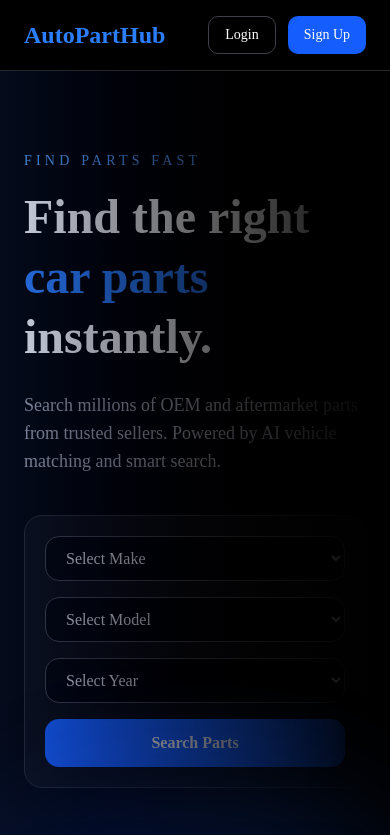
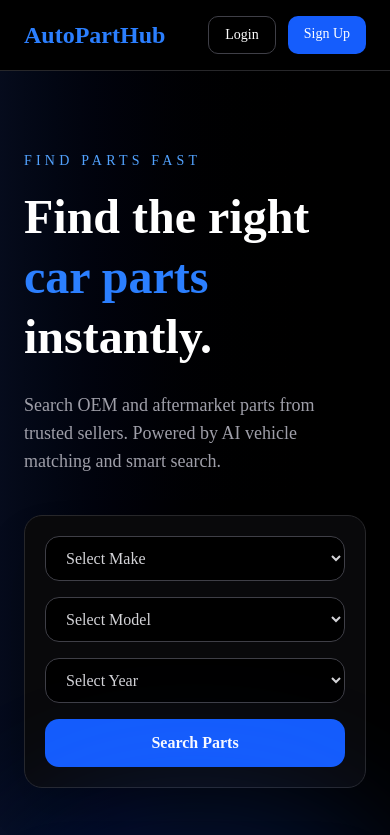
Before and after one commit to anaskhatiib00/autoparthub, a Next.js app in the folder frontend/: page / in a window 390 px wide. Shown: the top 835 px of the page. Built offline with nearby package versions, Linux system fonts and the light colour scheme; grey boxes are pictures that could not be loaded.

Commit message:
Fix homepage navigation links

```diff
--- a/frontend/app/page.tsx
+++ b/frontend/app/page.tsx
@@ -1,49 +1,36 @@
 export default function HomePage() {
   return (
     <main className="min-h-screen bg-black text-white">
-      {/* Navbar */}
       <nav className="border-b border-zinc-800 bg-black/80 backdrop-blur">
         <div className="mx-auto flex max-w-7xl items-center justify-between px-6 py-4">
-          <h1 className="text-2xl font-bold text-blue-500">
+          <a href="/" className="text-2xl font-bold text-blue-500">
             AutoPartHub
-          </h1>
+          </a>
 
           <div className="hidden gap-8 md:flex">
-            <a href="#" className="text-zinc-300 hover:text-white">
-              Home
-            </a>
-
-            <a href="#" className="text-zinc-300 hover:text-white">
-              Parts
-            </a>
-
-            <a href="#" className="text-zinc-300 hover:text-white">
-              Sell Parts
-            </a>
-
-            <a href="#" className="text-zinc-300 hover:text-white">
-              AI Assistant
-            </a>
+            <a href="/" className="text-zinc-300 hover:text-white">Home</a>
+            <a href="/parts" className="text-zinc-300 hover:text-white">Parts</a>
+            <a href="/sell" className="text-zinc-300 hover:text-white">Sell Parts</a>
+            <a href="/dashboard" className="text-zinc-300 hover:text-white">Dashboard</a>
+            <a href="/ai-assistant" className="text-zinc-300 hover:text-white">AI Assistant</a>
           </div>
 
           <div className="flex gap-3">
-            <button className="rounded-lg border border-zinc-700 px-4 py-2 text-sm hover:bg-zinc-800">
+            <a href="/login" className="rounded-lg border border-zinc-700 px-4 py-2 text-sm hover:bg-zinc-800">
               Login
-            </button>
+            </a>
 
-            <button className="rounded-lg bg-blue-600 px-4 py-2 text-sm font-medium hover:bg-blue-500">
+            <a href="/signup" className="rounded-lg bg-blue-600 px-4 py-2 text-sm font-medium hover:bg-blue-500">
               Sign Up
-            </button>
+            </a>
           </div>
         </div>
       </nav>
 
-      {/* Hero Section */}
       <section className="relative overflow-hidden">
         <div className="absolute inset-0 bg-gradient-to-r from-blue-900/20 to-black" />
 
-        <div className="mx-auto grid min-h-[85vh] max-w-7xl items-center gap-12 px-6 py-20 md:grid-cols-2">
-          {/* Left */}
+        <div className="relative mx-auto grid min-h-[85vh] max-w-7xl items-center gap-12 px-6 py-20 md:grid-cols-2">
           <div>
             <p className="mb-4 text-sm uppercase tracking-[0.3em] text-blue-400">
               Find Parts Fast
@@ -51,40 +38,50 @@ export default function HomePage() {
 
             <h1 className="mb-6 text-5xl font-black leading-tight md:text-7xl">
               Find the right
-              <span className="block text-blue-500">
-                car parts
-              </span>
+              <span className="block text-blue-500">car parts</span>
               instantly.
             </h1>
 
             <p className="mb-10 max-w-xl text-lg text-zinc-400">
-              Search millions of OEM and aftermarket parts from trusted sellers.
-              Powered by AI vehicle matching and smart search.
+              Search OEM and aftermarket parts from trusted sellers. Powered by AI
+              vehicle matching and smart search.
             </p>
 
-            {/* Search Box */}
             <div className="rounded-2xl border border-zinc-800 bg-zinc-950 p-5 shadow-2xl">
               <div className="grid gap-4 md:grid-cols-4">
                 <select className="rounded-xl border border-zinc-700 bg-black px-4 py-3 text-zinc-300 outline-none">
                   <option>Select Make</option>
+                  <option>Toyota</option>
+                  <option>Honda</option>
+                  <option>BMW</option>
+                  <option>Ford</option>
                 </select>
 
                 <select className="rounded-xl border border-zinc-700 bg-black px-4 py-3 text-zinc-300 outline-none">
                   <option>Select Model</option>
+                  <option>Camry</option>
+                  <option>Civic</option>
+                  <option>F-150</option>
                 </select>
 
                 <select className="rounded-xl border border-zinc-700 bg-black px-4 py-3 text-zinc-300 outline-none">
                   <option>Select Year</option>
+                  <option>2024</option>
+                  <option>2023</option>
+                  <option>2022</option>
+                  <option>2021</option>
                 </select>
 
-                <button className="rounded-xl bg-blue-600 px-4 py-3 font-semibold hover:bg-blue-500">
+                <a
+                  href="/parts"
+                  className="rounded-xl bg-blue-600 px-4 py-3 text-center font-semibold hover:bg-blue-500"
+                >
                   Search Parts
-                </button>
+                </a>
               </div>
             </div>
           </div>
 
-          {/* Right */}
           <div className="relative">
             <div className="absolute -inset-10 rounded-full bg-blue-600/20 blur-3xl" />
 
```
